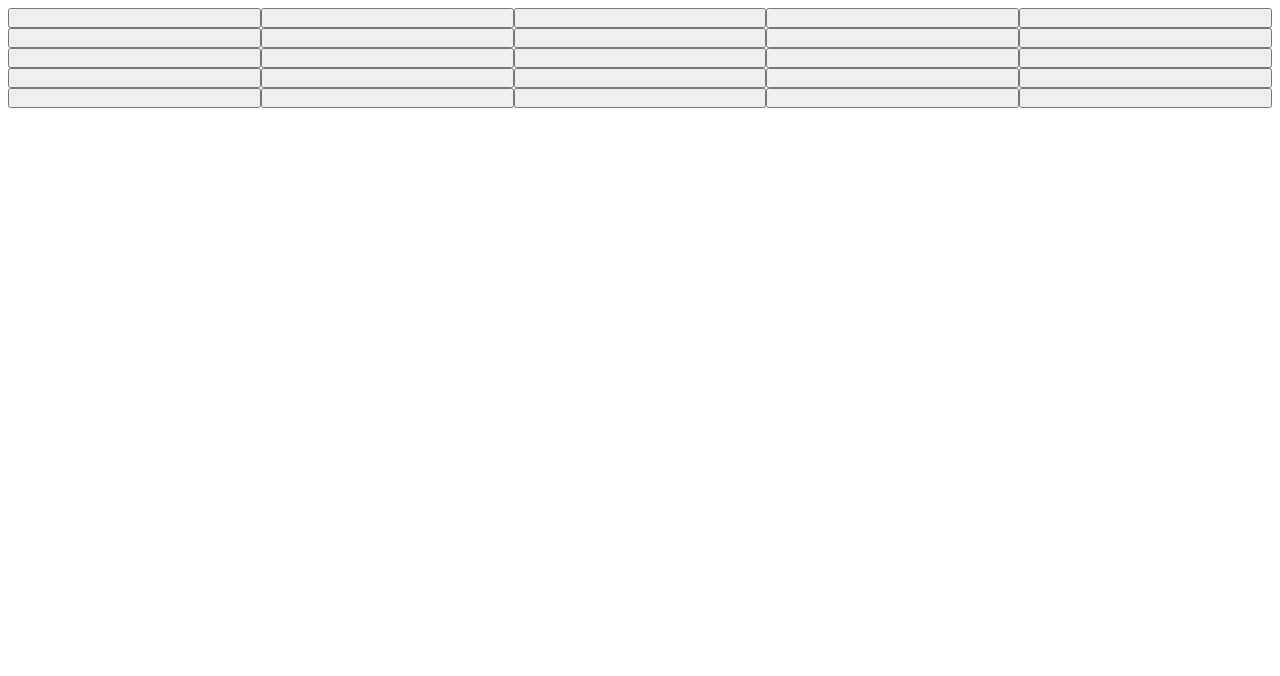
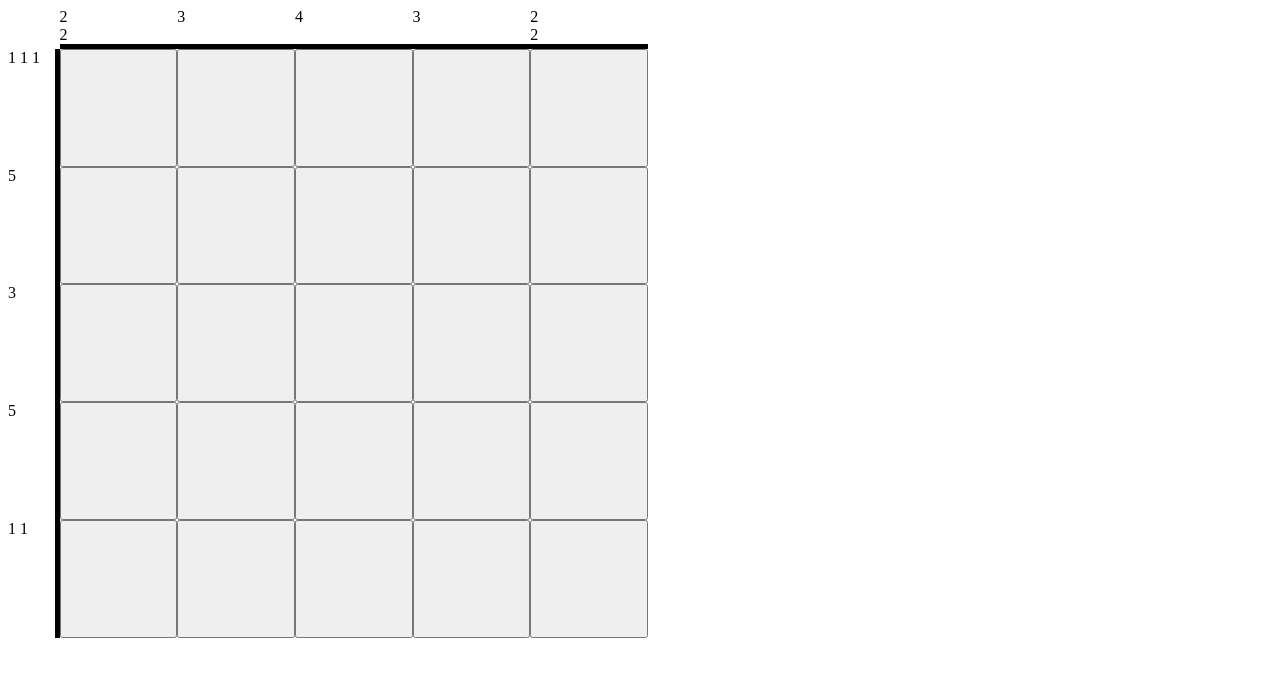
Before and after one commit to kaliganoff/JSFE, a plain HTML site: page nonograms/index.html in a window 1280 px wide. Drawn offline with Linux system fonts and the light colour scheme.

Commit message:
feat: Add an actual nonogram, add a congratulation, make it look more like a game

```diff
--- a/nonograms/main.js
+++ b/nonograms/main.js
@@ -1,9 +1,9 @@
 const nonogram = [
-    [true, false, false, false, false],
-    [false, true, false, false, false],
-    [false, false, true, false, false],
-    [false, false, false, true, false],
-    [false, false, false, false, true],
+    [true, false, true, false, true],
+    [true, true, true, true, true],
+    [false, true, true, true, false],
+    [true, true, true, true, true],
+    [true, false, false, false, true],
 ];
 
 let solution = [
@@ -14,21 +14,60 @@ let solution = [
     [false, false, false, false, false],
 ];
 
-
+let game = document.createElement('div');
+game.className = 'game';
+document.body.append(game);
 console.log(JSON.stringify(nonogram) === JSON.stringify(solution));
 
-for (let i = 0; i < 5; i++) {
-    for (let j = 0; j < 5; j++) {
+for (let i = 0; i < 6; i++) {
+    for (let j = 0; j < 6; j++) {
+        if (i === 0 && j === 0) {
+            let corner = document.createElement('span');
+            game.append(corner);
+            continue;
+        }
+        if (i === 0 && j !== 0) {
+            let clue = document.createElement('span');
+            clue.dataset.clue = 'horizontal';
+            game.append(clue);
+            continue;
+        }
+        if (i !== 0 && j === 0) {
+            let clue = document.createElement('span');
+            clue.dataset.clue = 'vertical';
+            game.append(clue);
+            continue;
+        }
         let box = document.createElement('button');
-        box.dataset.x = i;
-        box.dataset.y = j;
+        box.dataset.x = i - 1;
+        box.dataset.y = j - 1 ;
         box.addEventListener('click', solving)
-        document.body.append(box);
+        game.append(box);
     }
 }
+
+const horizontalClues = document.querySelectorAll('[data-clue="horizontal"]');
+const verticalClues = document.querySelectorAll('[data-clue="vertical"]');
+horizontalClues[0].innerText = '2\n2';
+horizontalClues[1].innerText = '3';
+horizontalClues[2].innerText = '4';
+horizontalClues[3].innerText = '3'
+horizontalClues[4].innerText = '2\n2'
+verticalClues[0].innerText = '1 1 1';
+verticalClues[1].innerText = '5';
+verticalClues[2].innerText = '3';
+verticalClues[3].innerText = '5';
+verticalClues[4].innerText = '1 1';
+
+
+
+
 
 function solving() {
     solution[this.dataset.x][this.dataset.y] = !solution[this.dataset.x][this.dataset.y];
     console.log(JSON.stringify(nonogram) === JSON.stringify(solution));
-    this.innerText = solution[this.dataset.x][this.dataset.y];
+    if (JSON.stringify(nonogram) === JSON.stringify(solution)) {
+        alert('Great! You have solved the nonogram!');
+    }
+    this.classList.toggle('active');
 }
--- a/nonograms/style.css
+++ b/nonograms/style.css
@@ -1,9 +1,22 @@
-body {
+.game {
+    width: 50vw;
     display: grid;
-    grid-template-columns: auto auto auto auto auto;
+    grid-template-columns: auto auto auto auto auto auto;
     grid-template-rows: auto auto auto auto auto;
 }
 
 button {
-    height: 20px;
+    aspect-ratio: 1;
 }
+
+.active {
+    background-color: black;
+}
+
+[data-clue="horizontal"] {
+    border-bottom: 5px solid black;
+}
+
+[data-clue="vertical"] {
+    border-right: 5px solid black;
+}
```
